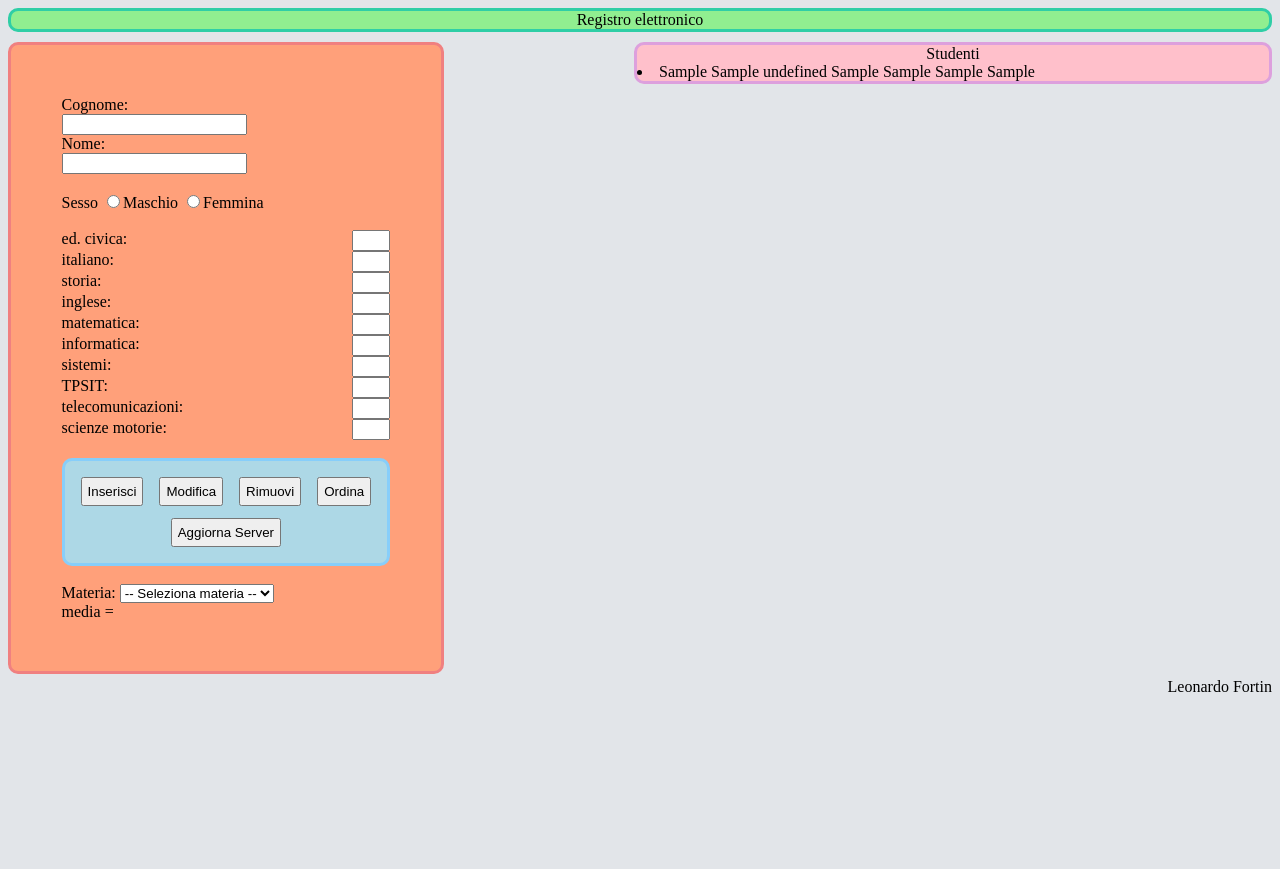
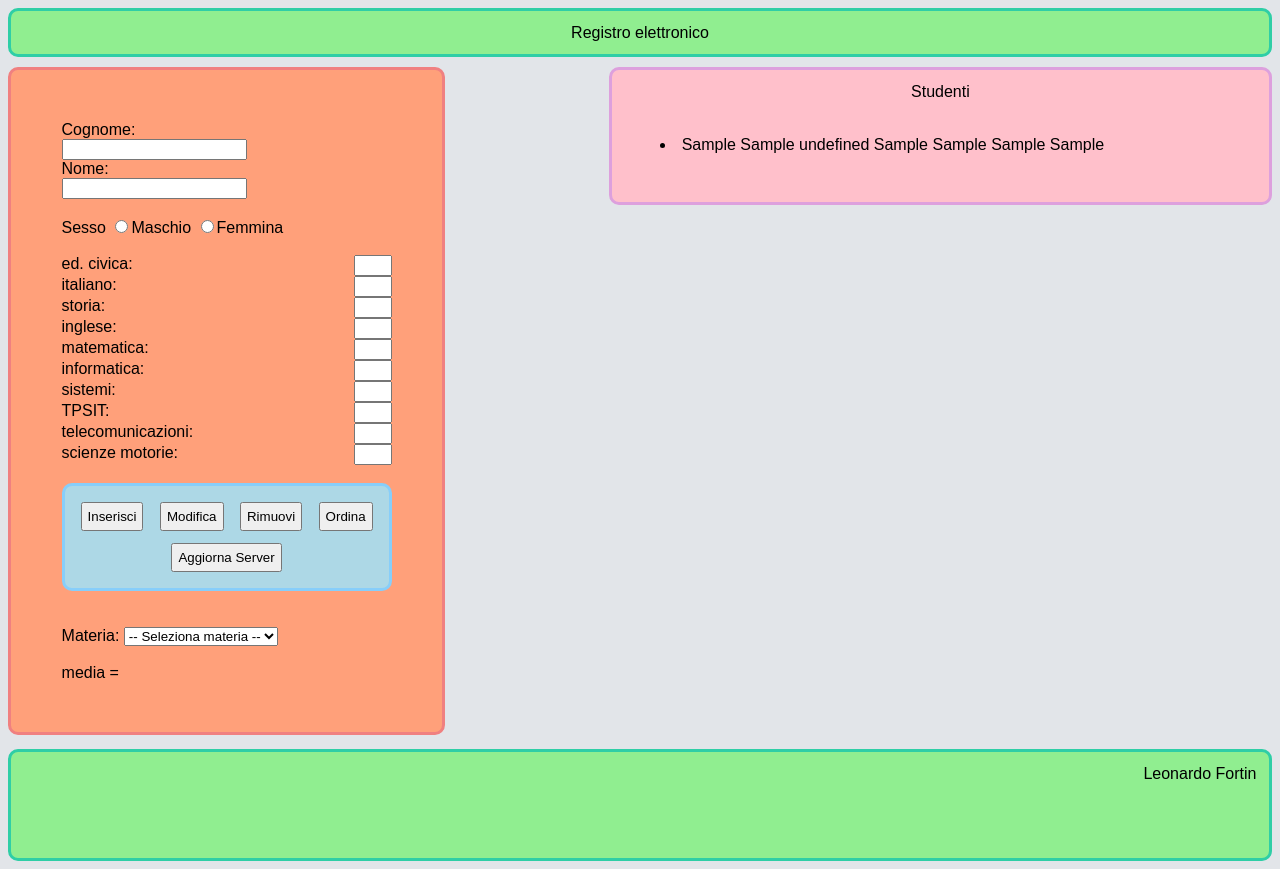
Before and after one commit to LeoF-07/RegistroElettronico, a plain HTML site: page index.html in a window 1280 px wide. Both pictures are taken after typing "Sample", "Sample", "Sample", "Sample", "Sample", "Sample" into the empty fields and a click on the button "Inserisci". Before the commit the page ends 800 px from the top, so only its background shows below. Drawn offline with Linux system fonts and the light colour scheme; no server answers.

Commit message:
Calcolo media e aggiunta stili css

```diff
--- a/index.html
+++ b/index.html
@@ -29,14 +29,14 @@
                     <button type="submit" onclick="ordinaStudenti()" class="pulsante">Ordina</button>
                     <br>
                     <button type="submit" onclick="aggiornaServer()" class="pulsante" id="pulsanteAggiorna">Aggiorna Server</button>
-                </section><br>
+                </section><br><br>
             </form>
 
             Materia:
-            <select name="materia" id="selezioneMateria">
+            <select name="materia" id="selezioneMateria" onchange="calcolaMedia()">
                 <option value="0">-- Seleziona materia --</option>
-            </select><br>
-            media =
+            </select><br><br>
+            media = <span id="media"></span>
         </article>
         <article id="contenitoreRegistro">
             Studenti
--- a/myScript.js
+++ b/myScript.js
@@ -256,7 +256,14 @@ function calcolaMedia(){
     let selezioneMateria = document.getElementById("selezioneMateria");
     let indiceSelezionato = selezioneMateria.selectedIndex;
 
-    let materiaSelezionata = selezioneMateria.options[indiceSelezionato];
-    let valoreOpzione = opzioneSelezionata.value;
-    //let testoOpzione = valoreSelezionato.text;
+    /*let materiaSelezionata = selezioneMateria.options[indiceSelezionato];
+    let idMateria = materiaSelezionata.value;*/
+
+    let media = 0;
+    studenti.forEach(studente => {
+        media += studente.votiMaterie[indiceSelezionato - 1];
+    });
+    media /= studenti.length;
+
+    document.getElementById("media").innerHTML = media;
 }
--- a/style.css
+++ b/style.css
@@ -2,6 +2,7 @@ body{
     /*min-width: 70%;*/
     min-width: 900px;
     background-color: rgb(226, 229, 233);
+    font-family: Arial, Helvetica, sans-serif;
 }
 
 header{
@@ -10,6 +11,7 @@ header{
     background-color: lightgreen;
     border-radius: 10px;
     margin-bottom: 10px;
+    padding: 1%;
 }
 
 main{
@@ -19,6 +21,12 @@ main{
 
 footer{
     text-align: right;
+    border: 3px rgb(47, 206, 166) solid;
+    background-color: lightgreen;
+    border-radius: 10px;
+    margin-top: 10px;
+    padding: 1%;
+    height: 80px;
 }
 
 #contenitoreForm{
@@ -51,14 +59,15 @@ footer{
     /*background-color: lightgreen;
     border: 3px lightseagreen solid;*/
     border: 3px plum solid;
-    margin-bottom: 10px;
     background-color: pink;
     border-radius: 10px;
+
+    padding: 1%;
 }
 
 #registro{
     text-align: left;
-    /*padding: 4%;*/
+    padding: 4%;
 }
 
 .voto{
@@ -71,3 +80,7 @@ footer{
     height: 21px;
     align-items: center;
 }
+
+.contenitoreStudente{
+    margin: 10px;
+}
```
